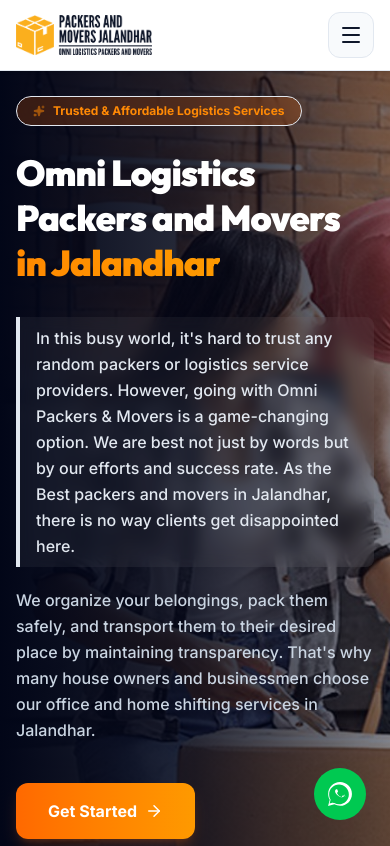
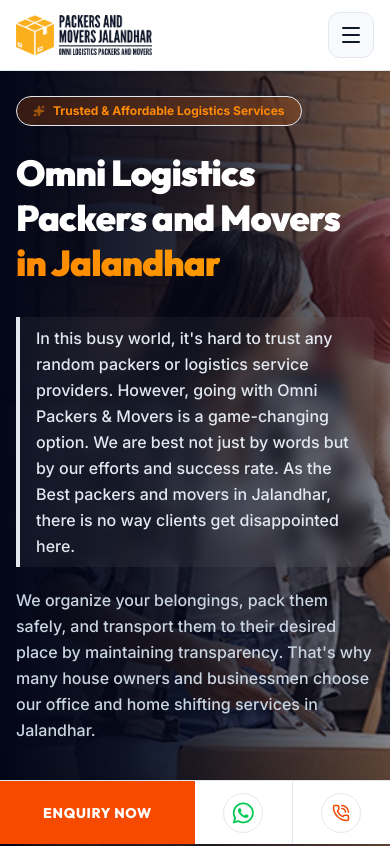
Before and after one commit to digitalsolution360web/packer, a Next.js app: page / in a window 390 px wide. Shown: the top 846 px of the page. Built offline with nearby package versions, Linux system fonts and the light colour scheme.

Commit message:
new updated

```diff
--- /dev/null
+++ b/app/components/FloatingWhatsApp.tsx
@@ -0,0 +1,16 @@
+"use client";
+
+export default function FloatingWhatsApp() {
+  return (
+    <a
+      href="https://wa.me/917015665848"
+      target="_blank"
+      rel="noopener noreferrer"
+      className="hidden lg:flex fixed bottom-8 right-8 z-50 w-16 h-16 bg-[#25D366] text-white rounded-full items-center justify-center shadow-2xl hover:bg-[#20ba5a] transition-all whatsapp-btn-pulse overflow-visible select-none"
+      aria-label="Chat on WhatsApp"
+    >
+      {/* Exact FontAwesome WhatsApp brand icon class provided by you */}
+      <i className="fa-brands fa-whatsapp text-4xl text-white"></i>
+    </a>
+  );
+}
--- a/app/components/Footer.tsx
+++ b/app/components/Footer.tsx
@@ -2,7 +2,7 @@
 
 import Link from "next/link";
 import Image from "next/image";
-import { Phone, Mail, Clock, ArrowUp, CheckCircle2 } from "lucide-react";
+import { Phone, Mail, Clock, ArrowUp, CheckCircle2, MapPin } from "lucide-react";
 
 export default function Footer() {
   const scrollToTop = () => {
@@ -104,6 +104,21 @@
                   </a>
                 </div>
               </div>
+              <div className="flex gap-4">
+                <div className="w-10 h-10 rounded-xl bg-orange-600/10 flex items-center justify-center shrink-0">
+                  <MapPin size={18} className="text-orange-500" />
+                </div>
+                <div>
+                  <p className="text-[10px] font-black uppercase text-slate-500 mb-1">Office Address</p>
+                  <p className="text-slate-300 text-xs font-semibold leading-relaxed">
+                    150/2 Banda Bahadur Nagar, Near Ram Mandir, Sangat Colony, Jalandhar Punjab 144001
+                  </p>
+                  <p className="text-slate-500 text-[10px] my-1">— Branch —</p>
+                  <p className="text-slate-300 text-xs font-semibold leading-relaxed">
+                    H-283, Near DAV College, Hathi Gate, Katra Ahluwalia, Amritsar - 143001
+                  </p>
+                </div>
+              </div>
             </div>
           </div>
         </div>
--- /dev/null
+++ b/app/components/MobileStickyContact.tsx
@@ -0,0 +1,41 @@
+"use client";
+
+import Link from "next/link";
+import { PhoneCall } from "lucide-react";
+
+export default function MobileStickyContact() {
+  return (
+    <div className="lg:hidden fixed bottom-0 left-0 right-0 z-50 h-16 bg-white border-t border-slate-100 flex items-stretch shadow-[0_-8px_30px_rgba(0,0,0,0.08)]">
+      {/* 1. Enquiry Now Button - Re-themed with Website's Corporate Orange */}
+      <Link
+        href="/contact"
+        className="w-[50%] bg-orange-600 hover:bg-orange-700 text-white font-extrabold flex items-center justify-center text-sm tracking-wider transition-colors uppercase font-outfit px-2"
+      >
+        Enquiry Now
+      </Link>
+
+      {/* 2. WhatsApp Direct Contact - Renders FontAwesome Brand Icon */}
+      <a
+        href="https://wa.me/917015665848"
+        target="_blank"
+        rel="noopener noreferrer"
+        className="w-[25%] bg-white hover:bg-slate-50 border-r border-slate-100 flex items-center justify-center transition-colors group"
+      >
+        <div className="w-10 h-10 rounded-full border border-green-500/30 flex items-center justify-center group-hover:border-green-500 transition-colors">
+          {/* Exact FontAwesome WhatsApp brand icon class provided by you */}
+          <i className="fa-brands fa-whatsapp text-2xl text-green-500 group-hover:scale-110 transition-transform"></i>
+        </div>
+      </a>
+
+      {/* 3. Phone Direct Contact - Re-themed with Website's Corporate Orange */}
+      <a
+        href="tel:+917015665848"
+        className="w-[25%] bg-white hover:bg-slate-50 flex items-center justify-center transition-colors group"
+      >
+        <div className="w-10 h-10 rounded-full border border-orange-600/30 flex items-center justify-center group-hover:border-orange-600 transition-colors">
+          <PhoneCall size={18} className="text-orange-600 group-hover:scale-110 transition-transform" />
+        </div>
+      </a>
+    </div>
+  );
+}
--- a/app/contact/page.tsx
+++ b/app/contact/page.tsx
@@ -162,12 +162,13 @@
 
       {/* Map Section Placeholder */}
       <section className="pb-20 px-4">
-        <div className="container mx-auto h-[400px] rounded-[3rem] overflow-hidden border-8 border-slate-50 shadow-2xl relative grayscale hover:grayscale-0 transition-all duration-700">
+        <div className="container mx-auto h-[450px] rounded-[3rem] overflow-hidden border-8 border-slate-50 shadow-2xl relative grayscale hover:grayscale-0 transition-all duration-700">
           <iframe
-            src="https://www.google.com/maps/embed?pb=!1m18!1m12!1m3!1d109066.4011409395!2d75.503378!3d31.326015!2m3!1f0!2f0!3f0!3m2!1i1024!2i768!4f13.1!3m3!1m2!1s0x391a5a5747a703b5%3A0x2b3ff994d4c85172!2sJalandhar%2C%20Punjab!5e0!3m2!1sen!2sin!4v1715780000000!5m2!1sen!2sin"
+            src="https://www.google.com/maps/embed?pb=!1m18!1m12!1m3!1d3407.7678757624853!2d75.56423649999999!3d31.3377831!2m3!1f0!2f0!3f0!3m2!1i1024!2i768!4f13.1!3m3!1m2!1s0x391a5b756eeb65bd%3A0xa345020f721f7614!2sOmni%20Logistics%20Packers%20and%20Movers%20Jalandhar%20%7C%20Best%20Packers%20and%20Movers%20in%20Jalandhar%20%7C%20Movers%20and%20Packers%20In%20Jalandhar!5e0!3m2!1sen!2sin!4v1779096472373!5m2!1sen!2sin"
             className="w-full h-full border-0"
             allowFullScreen={true}
             loading="lazy"
+            referrerPolicy="no-referrer-when-downgrade"
           ></iframe>
         </div>
       </section>
--- a/app/globals.css
+++ b/app/globals.css
@@ -30,3 +30,22 @@
     text-wrap: balance;
   }
 }
+
+@keyframes whatsapp-bob-pulse {
+  0% {
+    transform: translateY(0) scale(1);
+    box-shadow: 0 0 0 0 rgba(34, 197, 94, 0.6);
+  }
+  50% {
+    transform: translateY(-8px) scale(1.06);
+    box-shadow: 0 0 0 16px rgba(34, 197, 94, 0);
+  }
+  100% {
+    transform: translateY(0) scale(1);
+    box-shadow: 0 0 0 0 rgba(34, 197, 94, 0);
+  }
+}
+
+.whatsapp-btn-pulse {
+  animation: whatsapp-bob-pulse 2.4s infinite ease-in-out;
+}
--- a/app/layout.tsx
+++ b/app/layout.tsx
@@ -1,9 +1,10 @@
 import type { Metadata } from "next";
 import { Inter, Outfit } from "next/font/google";
 import "./globals.css";
-import Image from "next/image";
-import Link from "next/link";
-import { Phone, Mail, MapPin, Clock, X, Menu, Globe, MessageCircle, ArrowUp, CheckCircle2 } from "lucide-react";
+import Navbar from "./components/Navbar";
+import Footer from "./components/Footer";
+import FloatingWhatsApp from "./components/FloatingWhatsApp";
+import MobileStickyContact from "./components/MobileStickyContact";
 
 const inter = Inter({
   variable: "--font-inter",
@@ -14,9 +15,6 @@
   variable: "--font-outfit",
   subsets: ["latin"],
 });
-
-import Navbar from "./components/Navbar";
-import Footer from "./components/Footer";
 
 export const metadata: Metadata = {
   title: "Omni Logistics - Best Packers and Movers in Jalandhar",
@@ -30,10 +28,21 @@
 }>) {
   return (
     <html lang="en" className={`${inter.variable} ${outfit.variable} scroll-smooth`}>
-      <body className="antialiased bg-white text-slate-900 font-sans p-0 m-0">
+      <head>
+        <link
+          rel="stylesheet"
+          href="https://cdnjs.cloudflare.com/ajax/libs/font-awesome/6.5.1/css/all.min.css"
+          integrity="sha512-DTOQO9RWCH3ppGqcWaEA1BIZOC6xxalwEsw9c2QQeAIftl+Vegovlnee1c9QX4TctnWMn13TZye+giMm8e2LwA=="
+          crossOrigin="anonymous"
+          referrerPolicy="no-referrer"
+        />
+      </head>
+      <body className="antialiased bg-white text-slate-900 font-sans p-0 m-0 pb-16 lg:pb-0">
         <Navbar />
         {children}
         <Footer />
+        <FloatingWhatsApp />
+        <MobileStickyContact />
       </body>
     </html>
   );
--- a/app/page.tsx
+++ b/app/page.tsx
@@ -120,17 +120,6 @@
 
   return (
     <div className="flex flex-col relative overflow-x-hidden font-sans">
-      {/* Floating WhatsApp Button */}
-      <a
-        href="https://wa.me/917015665848"
-        className="fixed bottom-6 right-6 z-[100] bg-green-500 text-white p-3.5 rounded-full shadow-2xl hover:scale-110 transition-all active:scale-95 group"
-        target="_blank"
-        rel="noopener noreferrer"
-        aria-label="Contact us on WhatsApp"
-      >
-        <svg width="24" height="24" fill="currentColor" viewBox="0 0 24 24">
-          <path d="M.057 24l1.687-6.163c-1.041-1.804-1.588-3.849-1.587-5.946.003-6.556 5.338-11.891 11.893-11.891 3.181.001 6.167 1.24 8.413 3.488 2.246 2.248 3.484 5.232 3.484 8.412-.003 6.557-5.338 11.892-11.893 11.892-1.997-.001-3.951-.5-5.688-1.448l-6.309 1.656zm6.223-3.081c1.517.898 3.088 1.374 4.717 1.375 5.433 0 9.851-4.416 9.853-9.852.001-2.631-1.023-5.102-2.883-6.964-1.859-1.862-4.33-2.887-6.963-2.888-5.433 0-9.851 4.417-9.854 9.853-.001 1.834.508 3.626 1.47 5.197l-1.033 3.771 3.899-1.022c-1.127.698-1.127.698-1.127.698l-.001-.001zM17.471 14.397c-.301-.151-1.782-.879-2.057-.979-.275-.1-.475-.151-.675.151-.199.302-.776 1.002-.95 1.229-.175.226-.35.251-.65.1-.301-.151-1.27-.468-2.42-1.493-.894-.798-1.496-1.783-1.672-2.084-.175-.302-.019-.465.132-.614.135-.135.302-.351.451-.527.05-.058.084-.117.117-.167.101-.151.15-.251.225-.426.075-.175.038-.327-.018-.477-.056-.151-.475-1.15-.65-1.577-.171-.412-.343-.356-.475-.356-.124 0-.275-.01-.425-.01-.15 0-.375.056-.575.276-.2.221-.75.733-.75 1.786 0 1.054.766 2.073.871 2.213.106.14 1.503 2.296 3.642 3.22.508.22 1.057.411 1.41.52.508.158.97.135 1.336.08.406-.06 1.782-.729 2.032-1.433.251-.703.251-1.306.175-1.433-.075-.127-.276-.201-.577-.352z" /></svg>
-      </a>
 
       {/* Hero Section */}
       <section className="relative min-h-[90vh] flex items-center overflow-hidden pt-24 lg:pt-32 pb-16">
```
